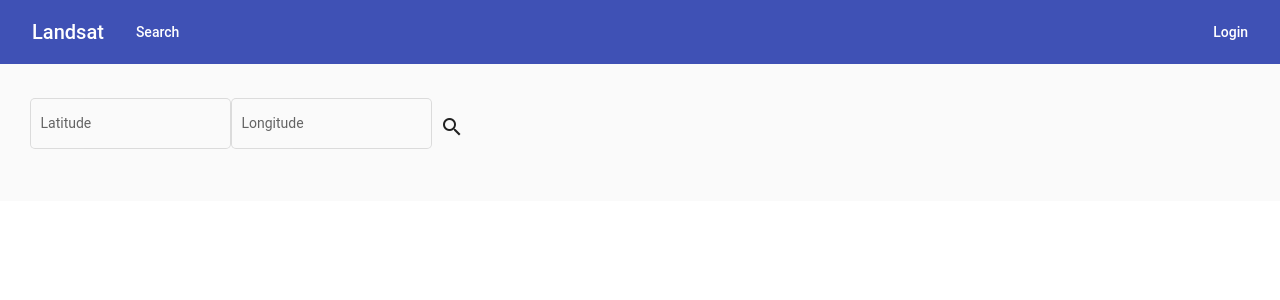
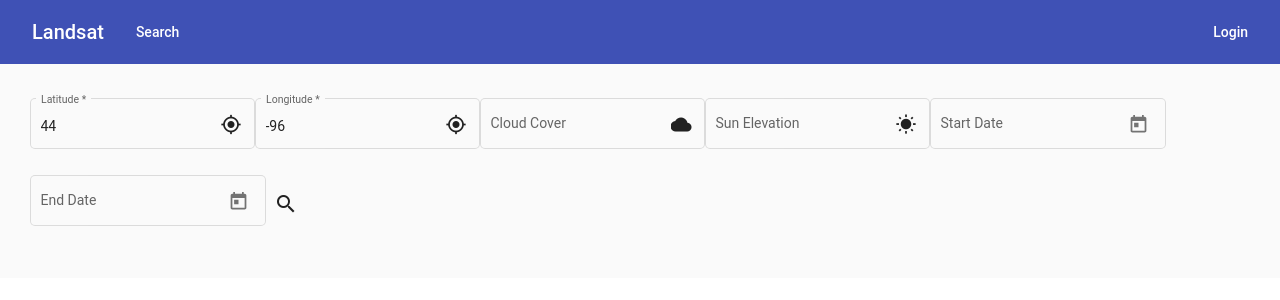
Before and after one commit to JohnHedman/Landsat-Search-Frontend, an Angular app: page / in a window 1280 px wide. Shown: the top 300 px of the page. Built offline with nearby package versions, Linux system fonts and the light colour scheme.

Commit message:
Added form controls for search input

```diff
--- a/src/app/scene-catalog/scene-catalog.component.html
+++ b/src/app/scene-catalog/scene-catalog.component.html
@@ -1,22 +1,4 @@
-<mat-form-field appearance="outline">
-    <mat-label>Latitude</mat-label>
-    <input
-        matInput
-        type="number"
-        [(ngModel)]="latitudeInput">
-</mat-form-field>
-
-<mat-form-field appearance="outline">
-    <mat-label>Longitude</mat-label>
-    <input
-        matInput
-        type="number"
-        [(ngModel)]="longitudeInput">
-</mat-form-field>
-
-<button
-    mat-icon-button
-    (click)="onSearchElastic()"><mat-icon>search</mat-icon></button>
+<app-search-input></app-search-input>
 
 <!-- <p *ngIf="expression">No Results found.  Try to widen your search!</p> -->
 <h3 *ngIf="currentlySearching">Searching ...</h3>
--- a/src/app/search-input/search-input.component.html
+++ b/src/app/search-input/search-input.component.html
@@ -1,6 +1,43 @@
-<!-- <mat-form-field class="example-form-field">
-  <input matInput type="text" placeholder="Latitude" [(ngModel)]="value">
-  <button mat-button *ngIf="value" matSuffix mat-icon-button aria-label="Clear" (click)="value=''">
-    <mat-icon>close</mat-icon>
+<form [formGroup]="searchForm" (ngSubmit)="onSearch()">
+  <mat-form-field appearance="outline">
+    <mat-label>Latitude</mat-label>
+    <input matInput type="number" formControlName="latitude" required>
+    <mat-icon matSuffix>gps_fixed</mat-icon>
+  </mat-form-field>
+
+  <mat-form-field appearance="outline">
+    <mat-label>Longitude</mat-label>
+    <input matInput type="number" formControlName="longitude" required>
+    <mat-icon matSuffix>gps_fixed</mat-icon>
+  </mat-form-field>
+
+  <mat-form-field appearance="outline">
+    <mat-label>Cloud Cover</mat-label>
+    <input matInput type="number" formControlName="cloud_cover">
+    <mat-icon matSuffix>cloud</mat-icon>
+  </mat-form-field>
+
+  <mat-form-field appearance="outline">
+    <mat-label>Sun Elevation</mat-label>
+    <input matInput type="number" formControlName="sun_elevation">
+    <mat-icon matSuffix>wb_sunny</mat-icon>
+  </mat-form-field>
+
+  <mat-form-field appearance="outline">
+    <mat-label>Start Date</mat-label>
+    <input matInput [matDatepicker]="startPicker" formControlName="start_date">
+    <mat-datepicker-toggle matSuffix [for]="startPicker"></mat-datepicker-toggle>
+    <mat-datepicker #startPicker></mat-datepicker>
+  </mat-form-field>
+
+  <mat-form-field appearance="outline">
+    <mat-label>End Date</mat-label>
+    <input matInput [matDatepicker]="endPicker" formControlName="end_date">
+    <mat-datepicker-toggle matSuffix [for]="endPicker"></mat-datepicker-toggle>
+    <mat-datepicker #endPicker></mat-datepicker>
+  </mat-form-field>
+
+  <button mat-icon-button (click)="onSearch()">
+    <mat-icon>search</mat-icon>
   </button>
-</mat-form-field> -->
+</form>
--- a/src/app/search-input/search-input.component.ts
+++ b/src/app/search-input/search-input.component.ts
@@ -1,4 +1,5 @@
-import { Component } from '@angular/core';
+import { Component, Output, EventEmitter } from '@angular/core';
+import { FormGroup, FormControl, Validators } from '@angular/forms';
 
 @Component({
   selector: 'app-search-input',
@@ -7,5 +8,20 @@ import { Component } from '@angular/core';
 })
 
 export class SearchInputComponent {
-  value = 'Latitude';
+  @Output() search = new EventEmitter<any>();
+
+  searchForm = new FormGroup({
+    longitude: new FormControl(-96, Validators.required),
+    latitude: new FormControl(44, Validators.required),
+    cloud_cover: new FormControl(),
+    sun_elevation: new FormControl(),
+    start_date: new FormControl(),
+    end_date: new FormControl()
+  });
+
+  onSearch() {
+    if (this.searchForm.valid) {
+      this.search.emit(this.searchForm.value);
+    }
+  }
 }
```
Also changed, not shown: src/app/app.module.ts (+6 -1 lines).
